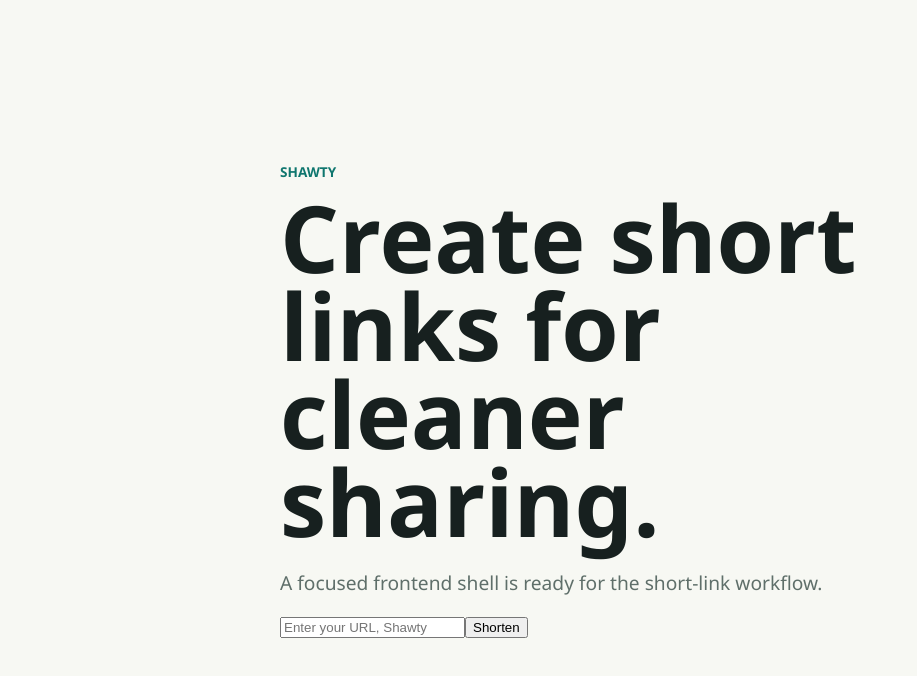
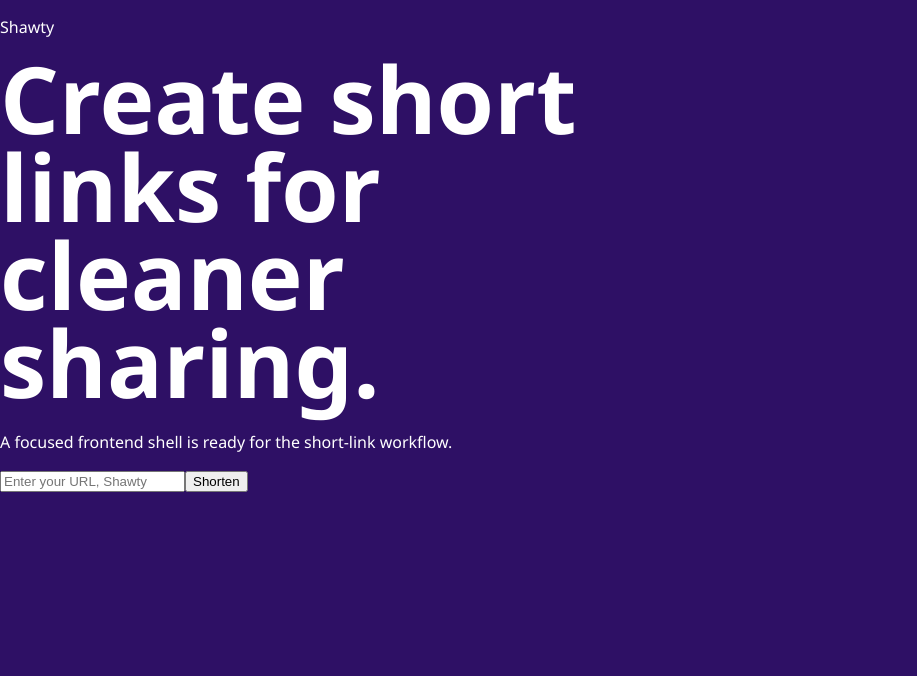
Before and after one commit to AT8Cool/shawty, a React (Vite) app in the folder frontend/: page / in a window 1280 px wide. Shown: the top 676 px of the page, without its empty margins (0-917 px from the left). Built offline with nearby package versions, Linux system fonts and the light colour scheme.

Commit message:
First Frontend draft

```diff
--- a/frontend/package.json
+++ b/frontend/package.json
@@ -10,6 +10,7 @@
     "preview": "vite preview"
   },
   "dependencies": {
+    "lucide-react": "^1.20.0",
     "react": "^19.2.6",
     "react-dom": "^19.2.6"
   },
--- a/frontend/src/App.css
+++ b/frontend/src/App.css
@@ -1,25 +1,27 @@
-.app {
-  min-height: 100svh;
-  display: flex;
-  align-items: center;
-  justify-content: center;
-  padding: 32px;
+@tailwind base;
+@tailwind components;
+@tailwind utilities;
+
+/* You can keep your base resets if you prefer, but Tailwind handles most of this */
+:root {
+  background: #2e1065; /* Fallback deep purple */
+  color: white;
 }
 
-.shortener-shell {
-  width: min(100%, 720px);
+body {
+  margin: 0;
+  min-width: 320px;
+  min-height: 100svh;
 }
 
-.eyebrow {
-  color: var(--accent);
-  font-size: 0.85rem;
-  font-weight: 700;
-  margin: 0 0 12px;
-  text-transform: uppercase;
+/* Optional: Custom scrollbar to match the vibe */
+::-webkit-scrollbar {
+  width: 8px;
 }
-
-.intro {
-  color: var(--muted);
-  font-size: clamp(1rem, 2vw, 1.2rem);
-  max-width: 38rem;
+::-webkit-scrollbar-track {
+  background: rgba(0, 0, 0, 0.2);
 }
+::-webkit-scrollbar-thumb {
+  background: #ec4899;
+  border-radius: 10px;
+}
--- a/frontend/src/App.tsx
+++ b/frontend/src/App.tsx
@@ -5,6 +5,7 @@ import {useState} from "react";
 function App() {
   const [url, setUrl] = useState<string>("")
   const [shortCode, setShortCode] = useState<string>("")
+  const [copied, setCopied] = useState<boolean>(false);
 
   async function handleShorten() {
     const response = await fetch(
@@ -23,6 +24,17 @@ function App() {
     const data = await response.json();
     console.log(data);
     setShortCode(data.short_code);
+    setCopied(false);
+
+  }
+  async function handleCopy(){
+    const fullUrl =  `http://127.0.0.1:8000/${shortCode}`
+    await navigator.clipboard.writeText(fullUrl)
+    setCopied(true)
+
+        setTimeout(() => {
+      setCopied(false);
+    }, 2000);
   }
 
   return (
@@ -52,13 +64,23 @@ function App() {
             rel="noopener noreferrer">
                {`http://127.0.0.1:8000/${shortCode}`}
             </a>
+
           </p>
         )}
+        {shortCode && (
+            <button onClick={handleCopy}> Copy</button>
+        )}
+
+
+       { copied ? <p>Copied to clipboard</p>: "" }
+
 
 
       </section>
     </main>
+
   )
 }
 
+
 export default App
```
Also changed, not shown: 1 other file (tests, documents, lock files or other folders).
